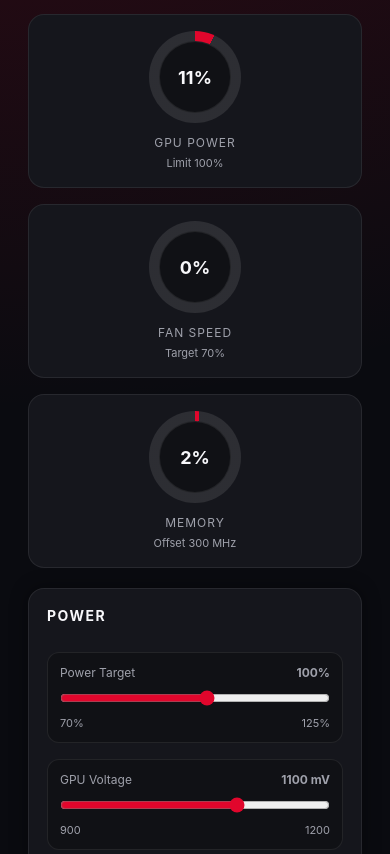
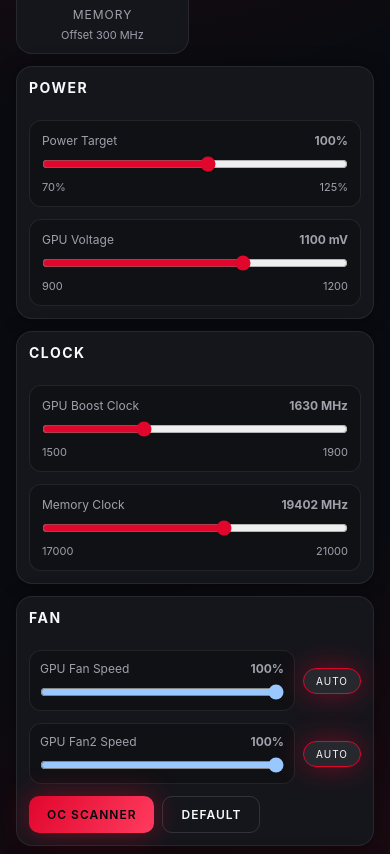
Before and after one commit to acebridgewater/deadpool, a plain HTML site: page index.html in a window 390 px wide. Shown: the part 920-1774 px from the top of the page. Drawn offline with Linux system fonts and the light colour scheme.

Commit message:
Tighten layout spacing for minimal windows

```diff
--- a/styles.css
+++ b/styles.css
@@ -102,9 +102,9 @@ body {
 }
 
 .console {
-  padding: 24px 28px 32px;
+  padding: 18px 20px 24px;
   display: grid;
-  gap: 20px;
+  gap: 16px;
 }
 
 .topbar {
@@ -204,20 +204,20 @@ body {
 .dial-row {
   display: grid;
   grid-template-columns: repeat(auto-fit, minmax(160px, 1fr));
-  gap: 16px;
+  gap: 12px;
 }
 
 .dial-card {
   background: var(--panel);
   border-radius: 16px;
-  padding: 16px;
+  padding: 12px;
   border: 1px solid var(--stroke);
   text-align: center;
 }
 
 .dial {
-  width: 92px;
-  height: 92px;
+  width: 84px;
+  height: 84px;
   border-radius: 50%;
   margin: 0 auto 12px;
   background: conic-gradient(var(--accent) 0deg, rgba(255, 255, 255, 0.1) 0deg);
@@ -259,13 +259,13 @@ body {
 .panel-grid {
   display: grid;
   grid-template-columns: repeat(auto-fit, minmax(240px, 1fr));
-  gap: 16px;
+  gap: 12px;
 }
 
 .panel {
   background: var(--panel);
   border-radius: 16px;
-  padding: 18px;
+  padding: 14px;
   border: 1px solid var(--stroke);
   box-shadow: 0 0 18px rgba(0, 0, 0, 0.4);
 }
@@ -279,12 +279,12 @@ body {
 
 .column {
   display: grid;
-  gap: 16px;
+  gap: 12px;
 }
 
 .slider {
   display: grid;
-  gap: 10px;
+  gap: 8px;
   background: var(--panel-2);
   padding: 12px;
   border-radius: 12px;
@@ -313,7 +313,7 @@ body {
 .fan-row {
   display: flex;
   align-items: center;
-  gap: 10px;
+  gap: 8px;
 }
 
 .fan-control {
@@ -353,14 +353,14 @@ body {
 
 .fan-actions {
   display: flex;
-  gap: 10px;
+  gap: 8px;
   flex-wrap: wrap;
 }
 
 .bottom-row {
   display: grid;
   grid-template-columns: 2fr 1.5fr 1fr;
-  gap: 16px;
+  gap: 12px;
 }
 
 .telemetry-panel h2 {
@@ -403,14 +403,14 @@ body {
 .log {
   list-style: none;
   display: grid;
-  gap: 10px;
+  gap: 8px;
   max-height: 220px;
   overflow: auto;
   padding-right: 4px;
 }
 
 .log-item {
-  padding: 10px 12px;
+  padding: 8px 10px;
   border-radius: 10px;
   background: var(--panel-2);
   color: var(--muted);
@@ -445,6 +445,26 @@ body {
   }
 }
 
+@media (max-width: 980px) {
+  .console {
+    padding: 14px 16px 20px;
+    gap: 12px;
+  }
+
+  .dial {
+    width: 76px;
+    height: 76px;
+  }
+
+  .dial-card {
+    padding: 10px;
+  }
+
+  .panel {
+    padding: 12px;
+  }
+}
+
 @media (max-width: 900px) {
   .app-shell {
     grid-template-columns: 1fr;
@@ -454,5 +474,7 @@ body {
     flex-direction: row;
     align-items: center;
     flex-wrap: wrap;
+    padding: 16px;
+    gap: 16px;
   }
 }
```
